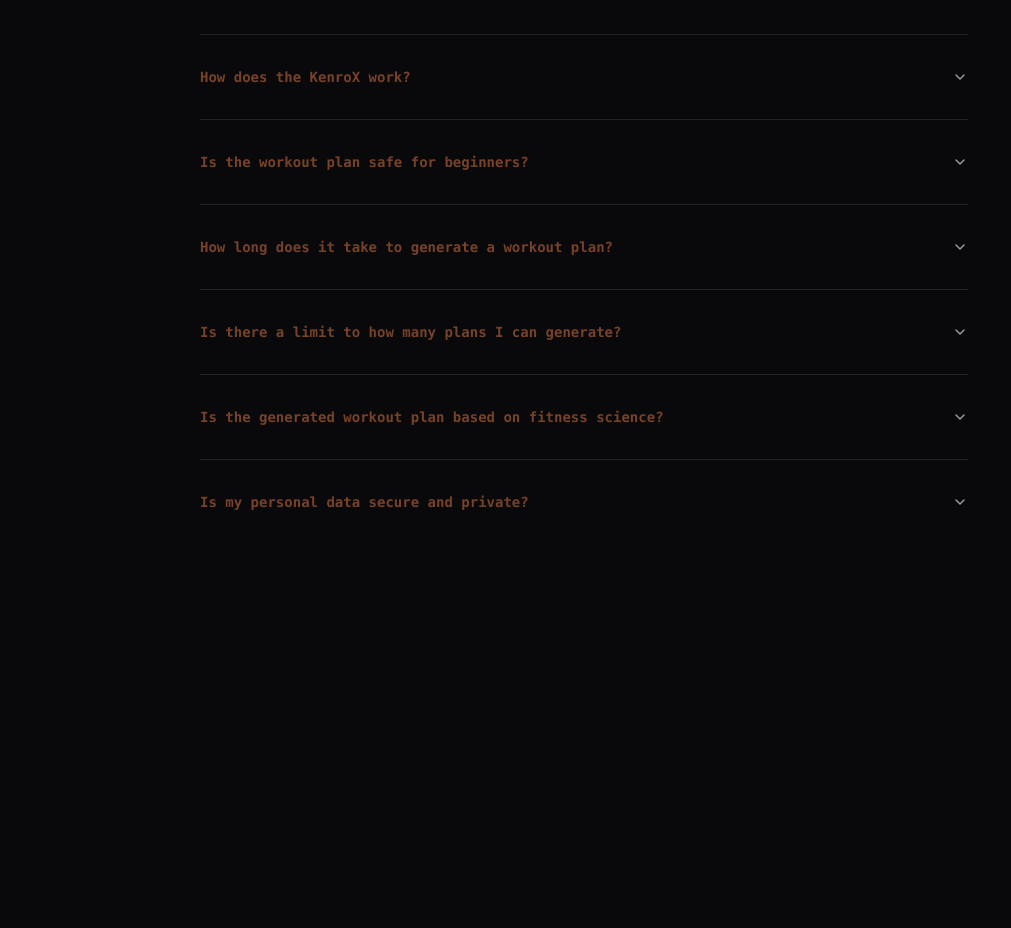
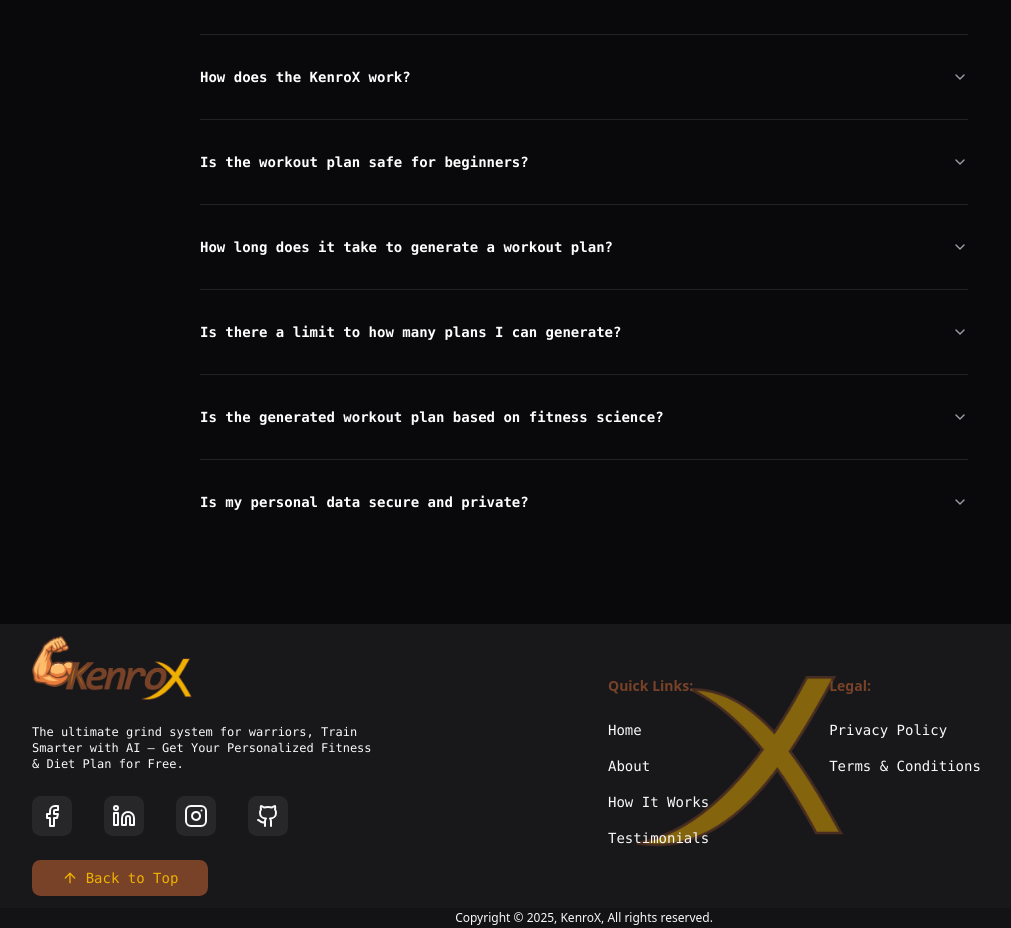
Before and after one commit to Hammad005/KenroX, a React (Vite) app in the folder client/: page / in a window 1280 px wide. Shown: the part 3182-4110 px from the top of the page, without its empty margins (56-1067 px from the left). Before the commit the page ends 3806 px from the top, so only its background shows below. Built offline with nearby package versions, Linux system fonts and the light colour scheme.

Commit message:
feat: add Footer component with navigation links and social media icons

```diff
--- a/client/src/App.jsx
+++ b/client/src/App.jsx
@@ -4,6 +4,7 @@ import Login from "./pages/Login";
 import Home from "./pages/Home";
 import LoadingSpinner from "./components/LoadingSpinner";
 import Navbar from "./components/Navbar";
+import Footer from "./components/Footer";
 
 const App = () => {
   // if (true) return <LoadingSpinner/>
@@ -17,6 +18,7 @@ const App = () => {
         <Route path="/testimonials" element={<Home />} />
         <Route path="/login" element={<Login />} />
       </Routes>
+      <Footer/>
     </>
   );
 };
--- a/client/src/components/Faq.jsx
+++ b/client/src/components/Faq.jsx
@@ -48,11 +48,11 @@ const Faq = () => {
         Frequently asked questions
       </h3>
 
-      <div className="mt-10 md:w-3xl">
+      <div className="mt-10 lg:w-3xl">
         <Accordion type="multiple" collapsible>
           {questions.map((question, index) => (
             <AccordionItem key={index} value={`item-${index + 1}`} className={"py-4"}>
-              <AccordionTrigger className={'font-semibold text-primary'}>{question.question}</AccordionTrigger>
+              <AccordionTrigger className={'font-semibold dark:text-white text-primary'}>{question.question}</AccordionTrigger>
               <AccordionContent className={"font-sans text-muted-foreground"}>
                 {question.answer}
               </AccordionContent>
--- /dev/null
+++ b/client/src/components/Footer.jsx
@@ -0,0 +1,127 @@
+import React from "react";
+import { Link } from "react-router-dom";
+import logo from "../assets/logo.png";
+import { ArrowUp, Facebook, Github, Instagram, Linkedin } from "lucide-react";
+import { Button } from "./ui/button";
+import X from "../assets/loading/x.png"
+
+const Footer = () => {
+  return (
+    <>
+      <footer className="bg-secondary dark:bg-card py-3 md:px-22 px-4">
+        <div className="grid grid-cols-1 md:grid-cols-2 gap-12">
+          <div className="flex flex-col md:items-start items-center justify-center gap-6 w-full">
+        <Link href="/">
+          <img src={logo} alt="logo" className="w-[10rem]" />
+        </Link>
+            <p className="text-xs lg:w-2/3 ">
+              The ultimate grind system for warriors, Train Smarter with AI —
+              Get Your Personalized Fitness & Diet Plan for Free.
+            </p>
+            <div className="flex items-center gap-8">
+              <Link
+                to="https://www.facebook.com"
+                target="_blank"
+                className="hover:text-primary-foreground transition-colors dark:bg-secondary bg-card p-2 rounded-md"
+              >
+                <Facebook className="size-6" />
+              </Link>
+              <Link
+                to="https://www.linkedin.com"
+                target="_blank"
+                className="hover:text-primary-foreground transition-colors dark:bg-secondary bg-card p-2 rounded-md"
+              >
+                <Linkedin className="size-6" />
+              </Link>
+              <Link
+                to="https://www.instagram.com"
+                target="_blank"
+                className="hover:text-primary-foreground transition-colors dark:bg-secondary bg-card p-2 rounded-md"
+              >
+                <Instagram className="size-6" />
+              </Link>
+              <Link
+                to="https://www.github.com"
+                target="_blank"
+                className="hover:text-primary-foreground transition-colors dark:bg-secondary bg-card p-2 rounded-md"
+              >
+                <Github className="size-6" />
+              </Link>
+            </div>
+            <Button
+              className={"lg:w-1/3 w-full lg:flex items-center hidden"}
+              onClick={() => window.scrollTo({ top: 0, behavior: "smooth" })}
+            >
+              <ArrowUp /> Back to Top
+            </Button>
+          </div>
+          <div className="flex items-start lg:justify-start justify-center  md:gap-30 gap-22 md:mt-10 relative">
+            <div className="absolute left-0 lg:-translate-x-1/4 flex items-center justify-center w-full opacity-50">
+                <img src={X} alt="X" className="w-[13rem]"/>
+            </div>
+            <div className="flex flex-col gap-4 z-10">
+              <h3 className="text-sm font-bold font-sans mb-2 text-primary">
+                Quick Links:
+              </h3>
+              <Link
+                to="/"
+                className=" text-sm hover:text-primary-foreground transition-colors"
+              >
+                Home
+              </Link>
+              <Link
+                to="/about"
+                className=" text-sm hover:text-primary-foreground transition-colors"
+              >
+                About
+              </Link>
+              <Link
+                to="/how-it-works"
+                className=" text-sm hover:text-primary-foreground transition-colors"
+              >
+                How It Works
+              </Link>
+              <Link
+                to="/testimonials"
+                className=" text-sm hover:text-primary-foreground transition-colors"
+              >
+                Testimonials
+              </Link>
+            </div>
+            <div className="flex flex-col gap-4 z-10">
+              <h3 className="text-sm font-bold font-sans mb-2 text-primary">
+                Legal:
+              </h3>
+              <Link
+                to="/privacy-policy"
+                className=" text-sm hover:text-primary-foreground transition-colors"
+              >
+                Privacy Policy
+              </Link>
+              <Link
+                to="/terms-and-conditions"
+                className=" text-sm hover:text-primary-foreground transition-colors"
+              >
+                Terms & Conditions
+              </Link>
+
+            </div>
+          </div>
+        </div>
+        <Button
+              className={"lg:w-1/3 w-full lg:hidden mt-8"}
+              onClick={() => window.scrollTo({ top: 0, behavior: "smooth" })}
+            >
+              <ArrowUp /> Back to Top
+            </Button>
+      </footer>
+      <div className="bg-gray-400/60 dark:bg-card/70 py-0.5 flex items-center justify-center">
+        <p className="text-xs font-sans">
+          Copyright © 2025, KenroX, All rights reserved.
+        </p>
+      </div>
+    </>
+  );
+};
+
+export default Footer;
```
